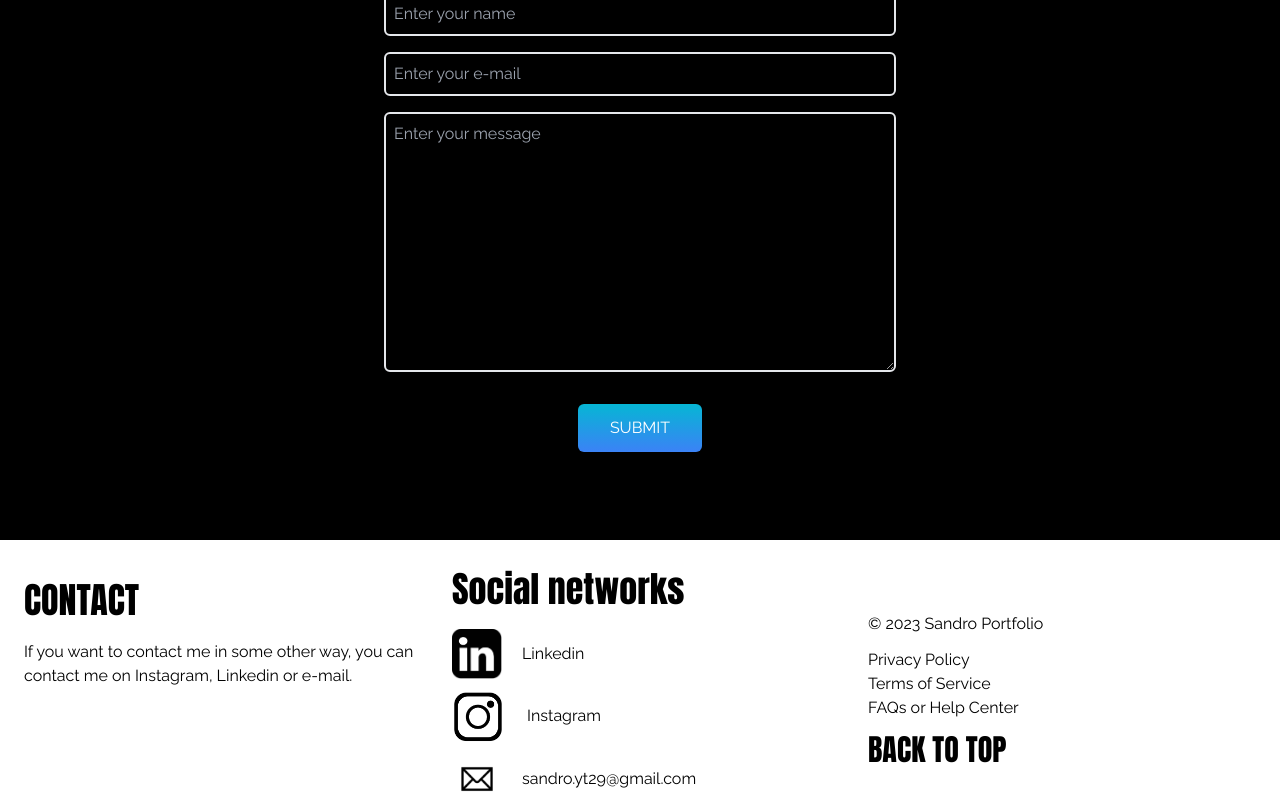
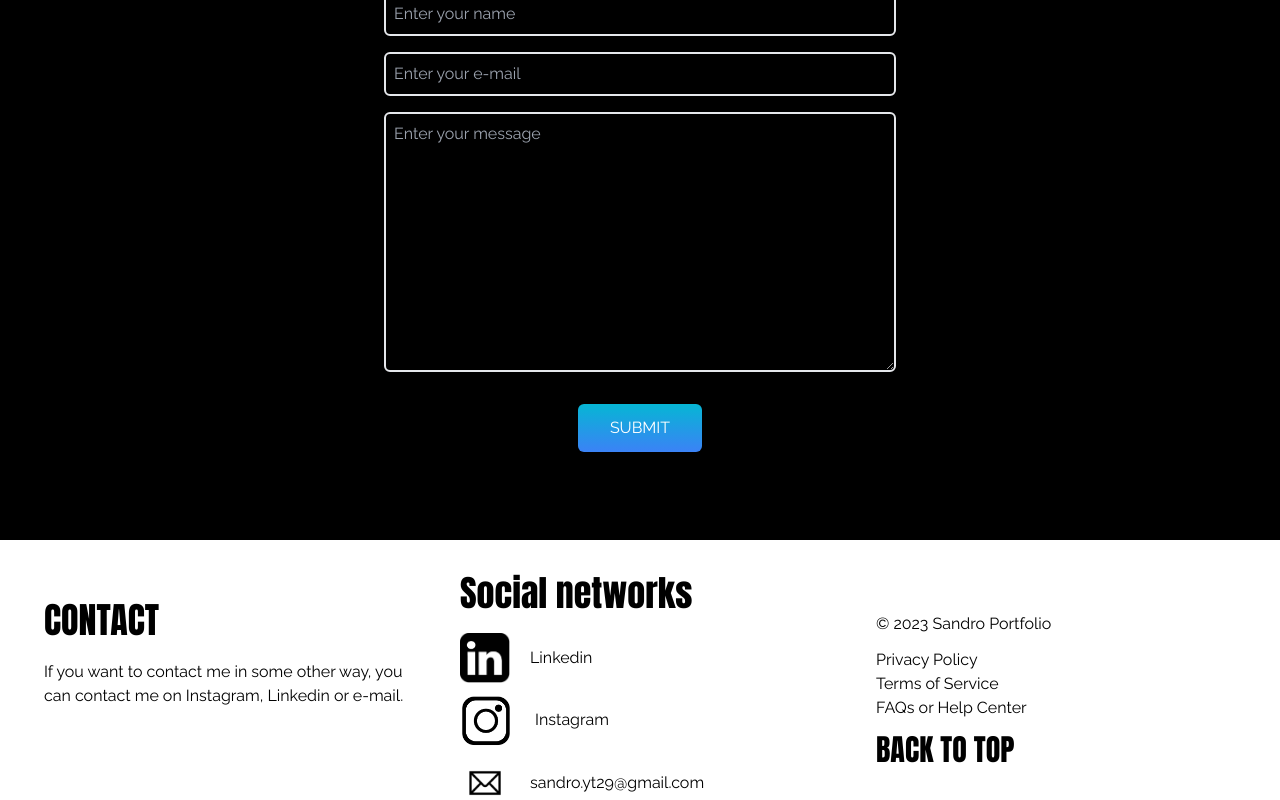
Before and after one commit to Sandro2906/myProtfolio, a React (Create React App) app: page / in a window 1280 px wide. Shown: the part 3527-4327 px from the top of the page. Built offline with nearby package versions, Linux system fonts and the light colour scheme; a web font is replaced by a local one.

Commit message:
Update Footer.jsx

```diff
--- a/src/components/Footer.jsx
+++ b/src/components/Footer.jsx
@@ -8,17 +8,17 @@ import { Link } from 'react-scroll'
 const Footer = () => {
   return (
     <div className='w-full h-auto px-4 flex flex-col md:flex-row bg-white justify-around items-center'>
-        <div className='w-[400px] h-[220px] flex flex-col mt-10'>
+        <div className='w-[400px] h-[220px] flex flex-col p-5 mt-10'>
             <h1 className='font-boldText text-4xl pb-5 '>CONTACT</h1>
             <p>If you want to contact me in some other way, you can contact me on Instagram, Linkedin or e-mail.</p>
         </div>
-        <div className='w-[400px] h-[200px] flex flex-col justify-center p-3 md:mt-10 md:pb-5'>
+        <div className='w-[400px] h-[200px] flex flex-col justify-center p-5 md:mt-10 md:pb-5'>
         <h1 className='text-4xl font-boldText pb-5'>Social networks</h1>
         <div className='flex items-center'><img src={Email} alt='Linkedin' className='w-[50px]'/><a href='https://www.linkedin.com/in/sandro-gataric-527964274/'> <h1 className='pl-5'>Linkedin</h1></a></div>
         <div className='flex items-center py-3'><img src={Linkedin} alt='Instagram' className='w-[55px] pr-1'/><a href='https://www.instagram.com/sandro_photographyy/'> <h1 className='pl-5'>Instagram</h1></a></div>
         <div className='flex items-center'><img src={Instagram} alt='Email' className='w-[50px]'/> <h1 className='pl-5'>sandro.yt29@gmail.com</h1></div>
         </div>
-        <div className='w-[400px] h-[200px] flex flex-col justify-center p-3 mt-10'>
+        <div className='w-[400px] h-[200px] flex flex-col justify-center p-5 mt-10'>
         <h1 className='mb-3'>© 2023 Sandro Portfolio</h1>
         <h1>Privacy Policy</h1>
         <h1>Terms of Service</h1>
```
